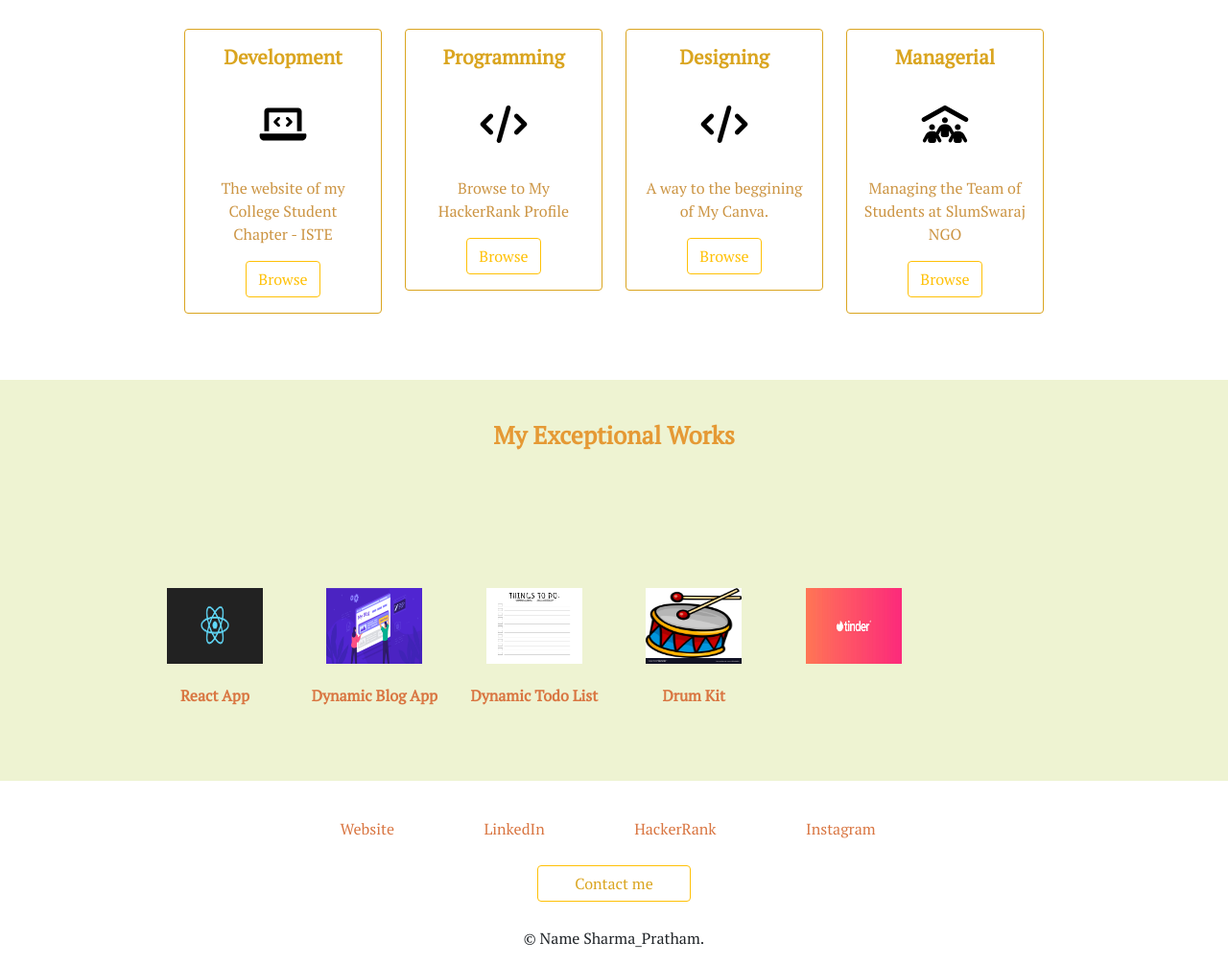
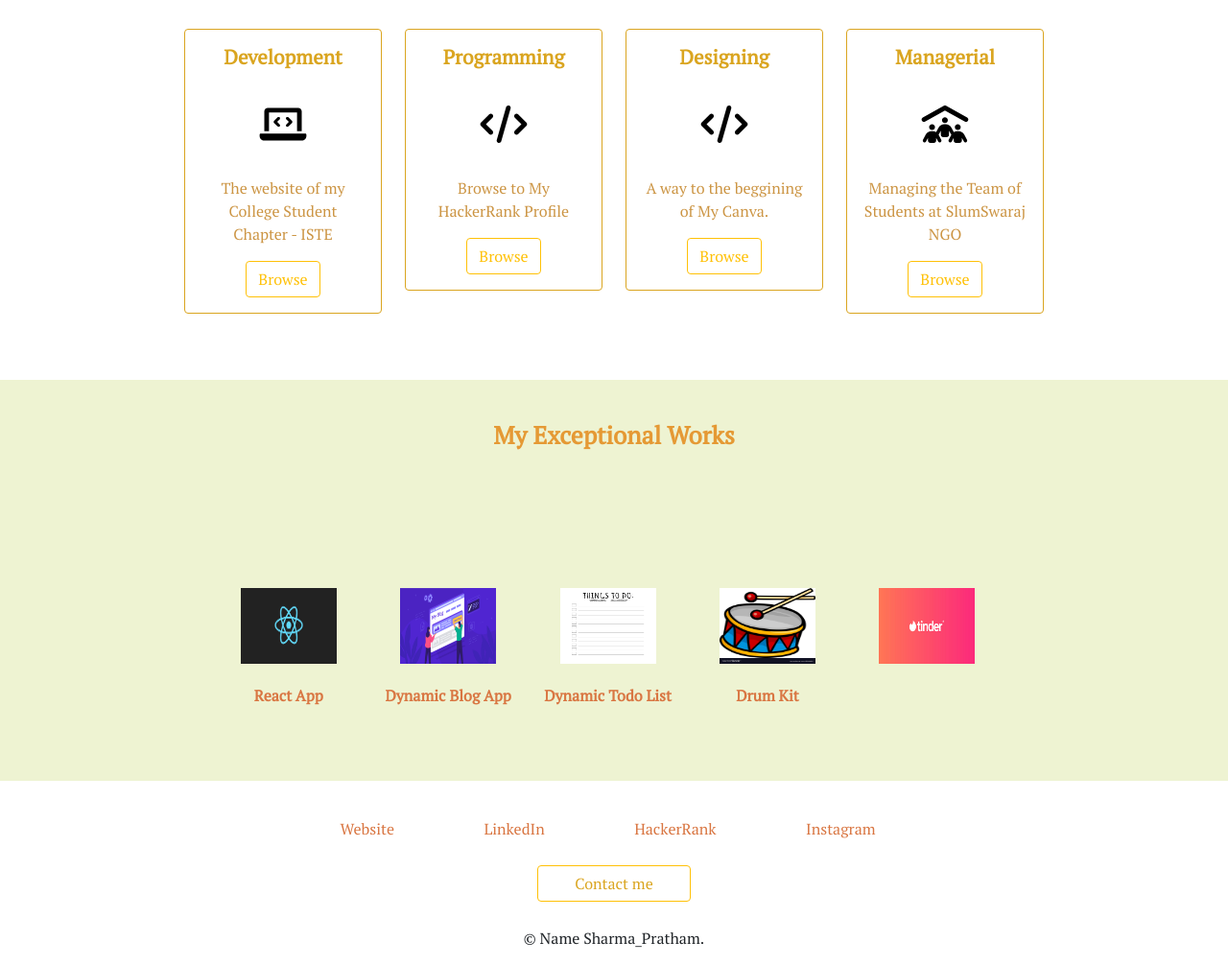
Before and after one commit to Pratham2024/portfolio_clone, a plain HTML site: page index.html in a window 1280 px wide. Shown: the part 684-1690 px from the top of the page at 96% size. Drawn offline with nearby package versions, Linux system fonts and the light colour scheme.

Commit message:
Update styles.css

```diff
--- a/styles.css
+++ b/styles.css
@@ -132,7 +132,8 @@ color:goldenrod;
 .work-row{
   padding:5%;
   padding-bottom:6%;
-  margin:3% 6%;
+  margin:3% 0%;
+  margin-left: 12%;
 }
 
 a{
```
